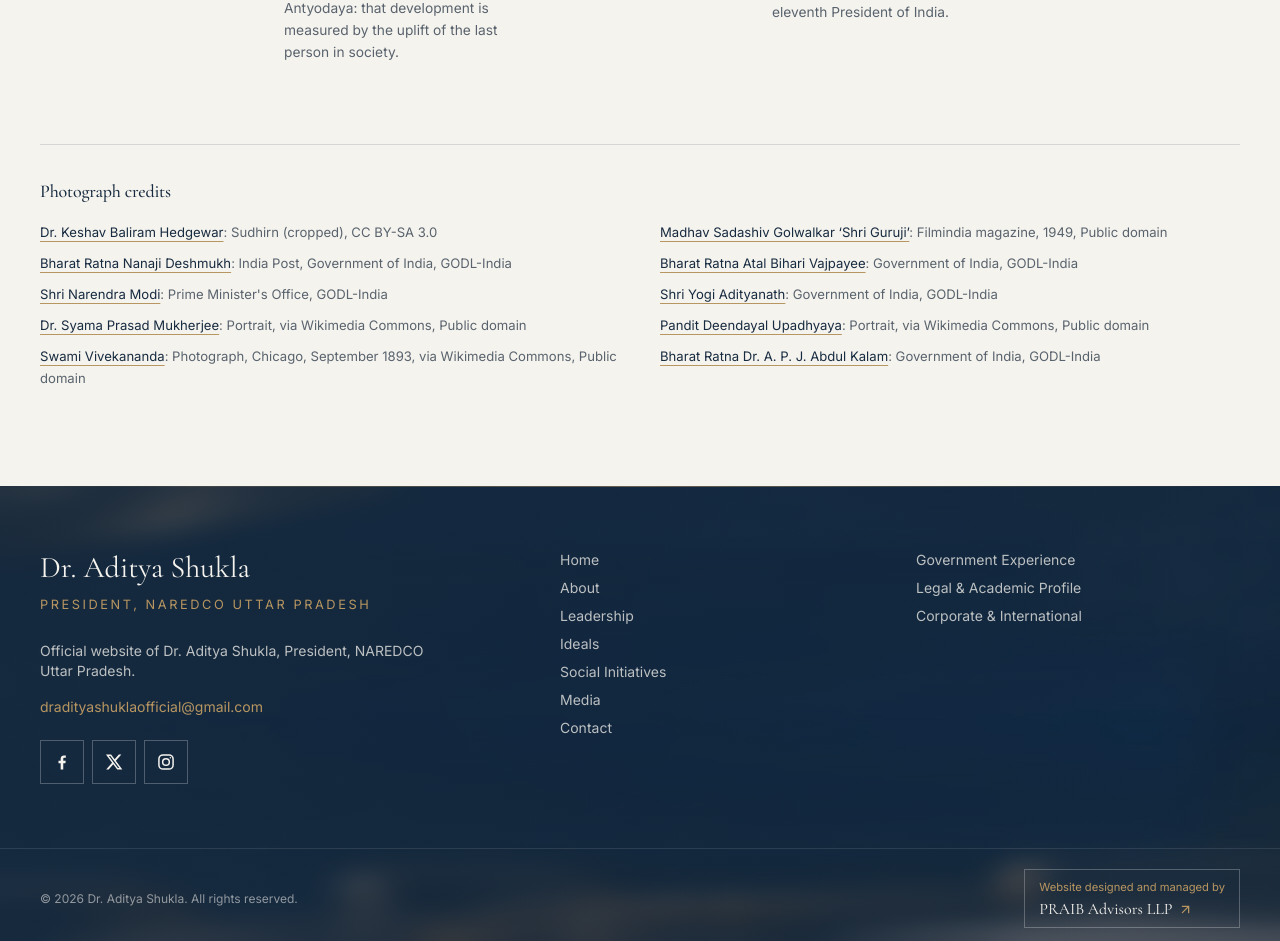
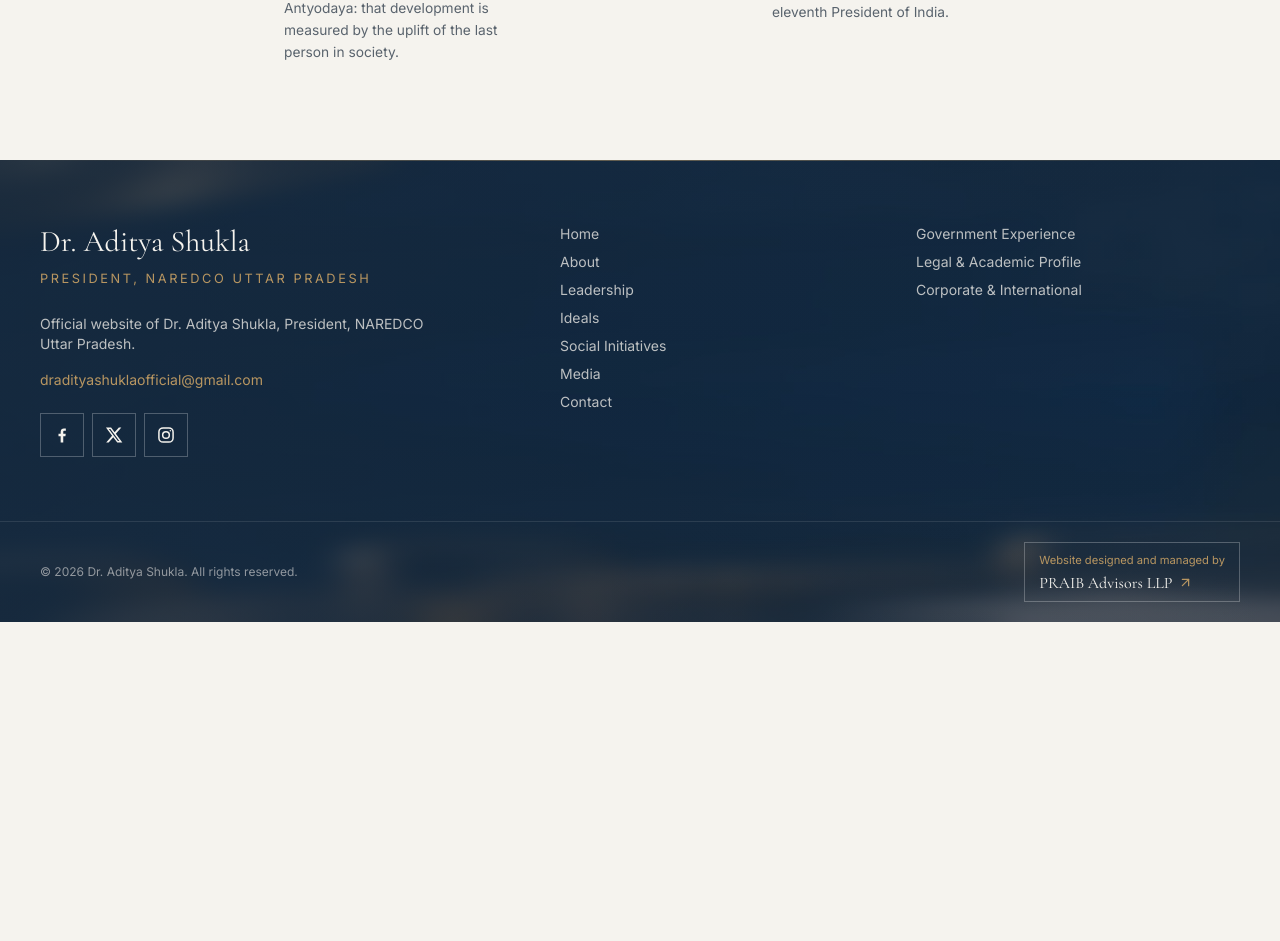
Before and after one commit to Praib-Advisors/aditya-shukla, a Next.js app: page /en/ideals in a window 1280 px wide. Shown: the part 1953-2894 px from the top of the page. After the commit the page ends 2575 px from the top, so only its background shows below. Built offline with nearby package versions, Linux system fonts and the light colour scheme; no server answers.

Commit message:
feat: remove photograph credits section from Ideals page

```diff
--- a/src/app/[lang]/ideals/page.tsx
+++ b/src/app/[lang]/ideals/page.tsx
@@ -63,18 +63,6 @@ export default async function Ideals({ params }: { params: Promise<{ lang: strin
       <section className="wrap py-16 md:py-24">
         <h2 className="sr-only">{t("Our ideals: the list", "हमारे आदर्श: सूची")}</h2>
         <IdealsGallery lang={lang} exclude={featured.slug} />
-
-        <div className="mt-20 border-t border-navy/15 pt-8">
-          <h2 className="text-lg">{t("Photograph credits", "छायाचित्र श्रेय")}</h2>
-          <ul className="mt-4 grid gap-x-10 gap-y-2 text-[.82rem] sm:grid-cols-2">
-            {ideals.map((p) => (
-              <li key={p.slug}>
-                <a href={p.credit.url} target="_blank" rel="noopener noreferrer" className="text-navy underline decoration-gold underline-offset-4">{p.name[lang]}</a>
-                {": "}{p.credit.author}, {p.credit.license}
-              </li>
-            ))}
-          </ul>
-        </div>
       </section>
     </>
   );
```
